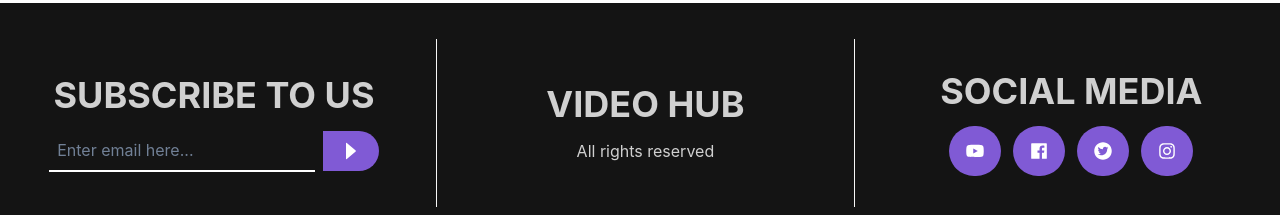
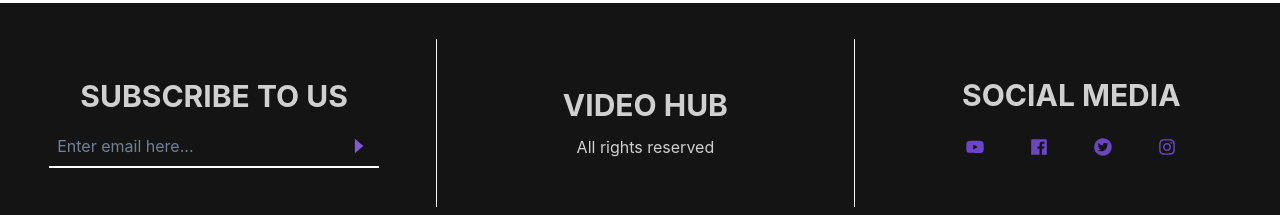
Before and after one commit to IDayanandJagtap/react-learn-chakra-project-2, a React (Create React App) app: page /videos in a window 1280 px wide. Shown: the part 597-812 px from the top of the page. Built offline with nearby package versions, Linux system fonts and the light colour scheme.

Commit message:
UI changes in footer

```diff
--- a/src/components/Footer.js
+++ b/src/components/Footer.js
@@ -7,11 +7,11 @@ const Footer = () => {
         <Box bgColor={'blackAlpha.900'} w={'full'} h={['fit-content', '30vh']} color={'whiteAlpha.800'}>
             <Stack direction={['column', 'row']} justifyContent={'center'} alignItems={'center'} h={'full'} rowGap={['12', '3']} p={['6', '0']}>
                 <VStack w={'full'}  p={'2'} rowGap={'3'} >
-                    <Heading  textTransform={'uppercase'} textAlign={['center', 'left']}>Subscribe to us </Heading>
-                    <HStack  w={'80%'}>
-                        <Input placeholder={'Enter email here...'} outline={'none'}  focusBorderColor="none" border={'none'} size={'30'} p={'2'} borderBottom={'2px solid white'}/>
-                        <Button colorScheme={'purple'} varient={'ghost'} borderRadius={'0 20px 20px 0'}  >
-                            <AiFillCaretRight size={'30'}  />
+                    <Heading size={'lg'} textTransform={'uppercase'} textAlign={['center', 'left']}>Subscribe to us </Heading>
+                    <HStack  w={'80%'} borderBottom={'2px solid white'}>
+                        <Input placeholder={'Enter email here...'} outline={'none'}  focusBorderColor="none" border={'none'} size={'30'} p={'2'} />
+                        <Button colorScheme={'purple'} variant={'link'} borderRadius={'0 15px 15px 0'} p={'0'} >
+                            <AiFillCaretRight size={'20'}  />
                         </Button>
                     </HStack>
                 </VStack>
@@ -24,16 +24,16 @@ const Footer = () => {
                     h={'70%'}
                     justifyContent={'center'} rowGap={'3'}>
 
-                    <Heading textTransform={'uppercase'} >Video Hub</Heading>
+                    <Heading size={'lg'} textTransform={'uppercase'} >Video Hub</Heading>
                     <Text>All rights reserved</Text>
                 </VStack>
                 <VStack w={'full'} rowGap={'3'}>
-                    <Heading textTransform={'uppercase'} >Social Media</Heading>
+                    <Heading size={'lg'} textTransform={'uppercase'} >Social Media</Heading>
                     <HStack columnGap={'3'}>
-                        <Button borderRadius={'full'} colorScheme={'purple'} h={'50'} w={'50'} ><AiFillYoutube size={'20'}></AiFillYoutube></Button>
-                        <Button borderRadius={'full'} colorScheme={'purple'} h={'50'} w={'50'} ><AiFillFacebook size={'20'}></AiFillFacebook></Button>
-                        <Button borderRadius={'full'} colorScheme={'purple'} h={'50'} w={'50'} ><AiFillTwitterCircle size={'20'}></AiFillTwitterCircle></Button>
-                        <Button borderRadius={'full'} colorScheme={'purple'} h={'50'} w={'50'} ><AiOutlineInstagram size={'20'}></AiOutlineInstagram></Button>
+                        <Button borderRadius={'full'} variant={"ghost"} colorScheme={'purple'} h={'45'} w={'45'} ><AiFillYoutube size={'20'}></AiFillYoutube></Button>
+                        <Button borderRadius={'full'} variant={"ghost"} colorScheme={'purple'} h={'45'} w={'45'}  ><AiFillFacebook size={'20'}></AiFillFacebook></Button>
+                        <Button borderRadius={'full'} variant={"ghost"} colorScheme={'purple'} h={'45'} w={'45'}  ><AiFillTwitterCircle size={'20'}></AiFillTwitterCircle></Button>
+                        <Button borderRadius={'full'} variant={"ghost"} colorScheme={'purple'} h={'45'} w={'45'}  ><AiOutlineInstagram size={'20'}></AiOutlineInstagram></Button>
                     </HStack>
                 </VStack>
             </Stack>
--- a/src/components/Header.js
+++ b/src/components/Header.js
@@ -18,7 +18,7 @@ const Header = () => {
                     <DrawerCloseButton />
                     <DrawerHeader> VIDEO HUB</DrawerHeader>
                     <DrawerBody>
-                        <VStack>
+                        <VStack alignItems={'stretch'} w={'full'}>
 
                         <Button colorScheme={"purple"} variant={'ghost'} onClick={onClose}>
                             <Link to={'/'}>Home</Link>
```
